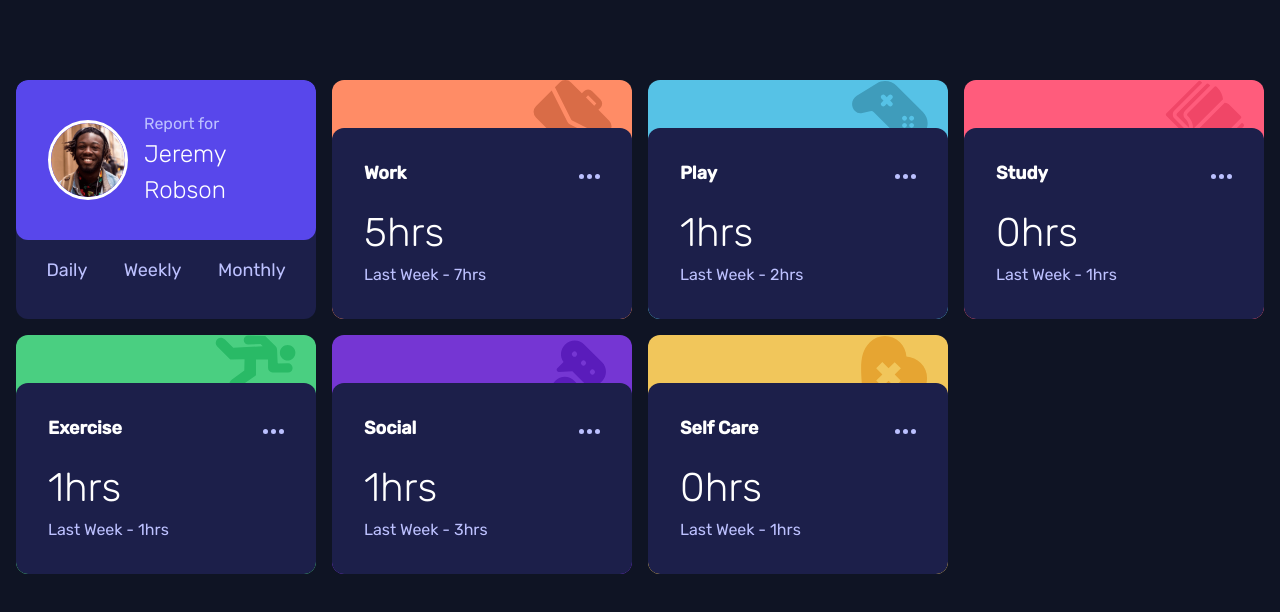
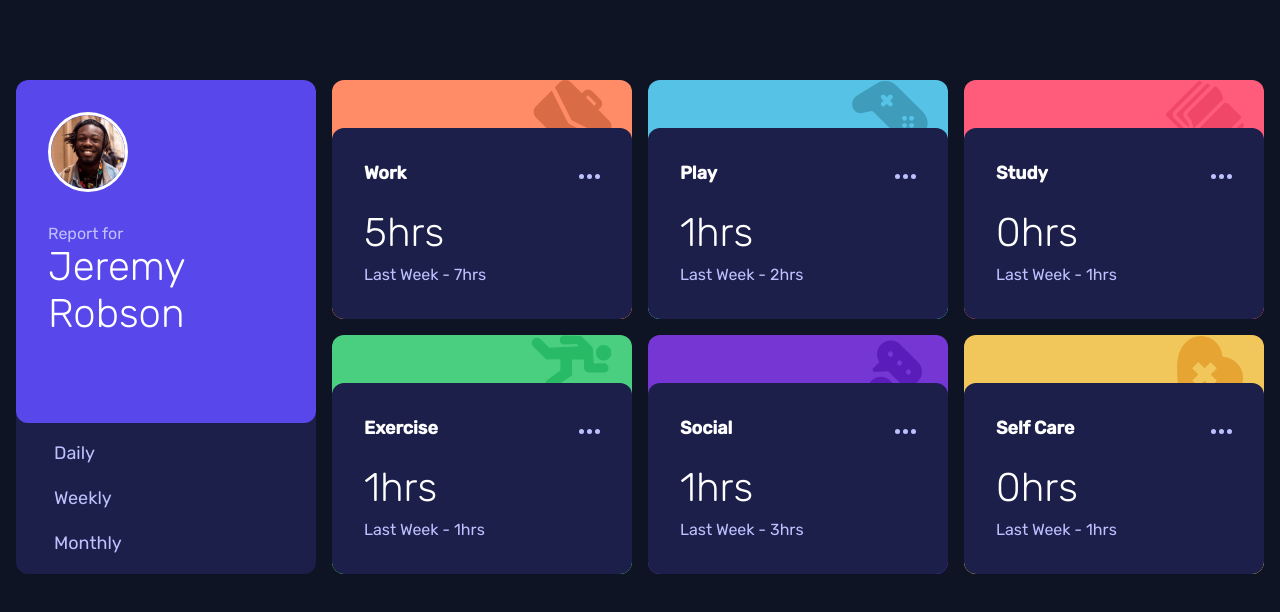
Before and after one commit to ralphvirtucio/time-tracking-dashboard, a JavaScript app: page / in a window 1280 px wide. Shown: the top 612 px of the page. Built offline with nearby package versions, Linux system fonts and the light colour scheme; the HTML template or start-up script is replaced by a standard one.

Commit message:
WIP: Desktop Design -v1 almost

```diff
--- a/src/App.module.css
+++ b/src/App.module.css
@@ -10,7 +10,8 @@
   border-radius: 12px;
   overflow: hidden;
   background-color: var(--neutral-color-2);
-
+  display: flex;
+  flex-direction: column;
 }
 
 .user__profile {
@@ -68,4 +69,38 @@
     grid-template-columns: repeat(4, 1fr);
     gap: 1rem;
   }
+
+
+
+
+  .user__section {
+    grid-row: 1/3;
+  }
+
+  .user__photo {
+    margin-block-end: 1rem;
+  }
+
+  .user__profile {
+    flex-direction: column;
+    align-items: flex-start;
+    line-height: normal;
+    flex: 2;
+  }
+
+  .nav {
+    flex: 1;
+    padding-inline: 2rem;
+  }
+
+
+  .user__name {
+    font-size: 2.5rem;
+  }
+
+  .nav__list {
+    flex-direction: column;
+    align-items: flex-start;
+    gap: 1rem;
+  }
 }
```
